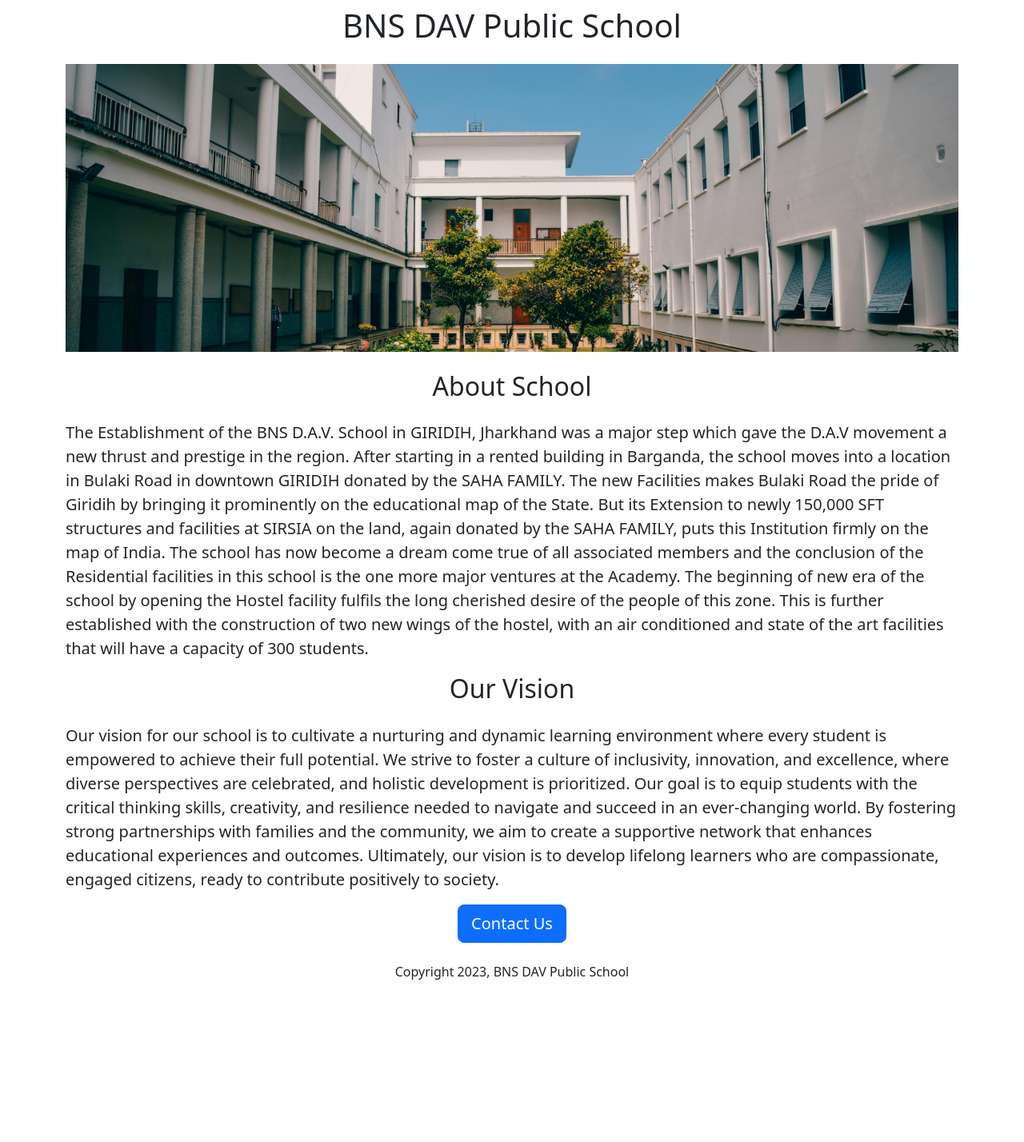
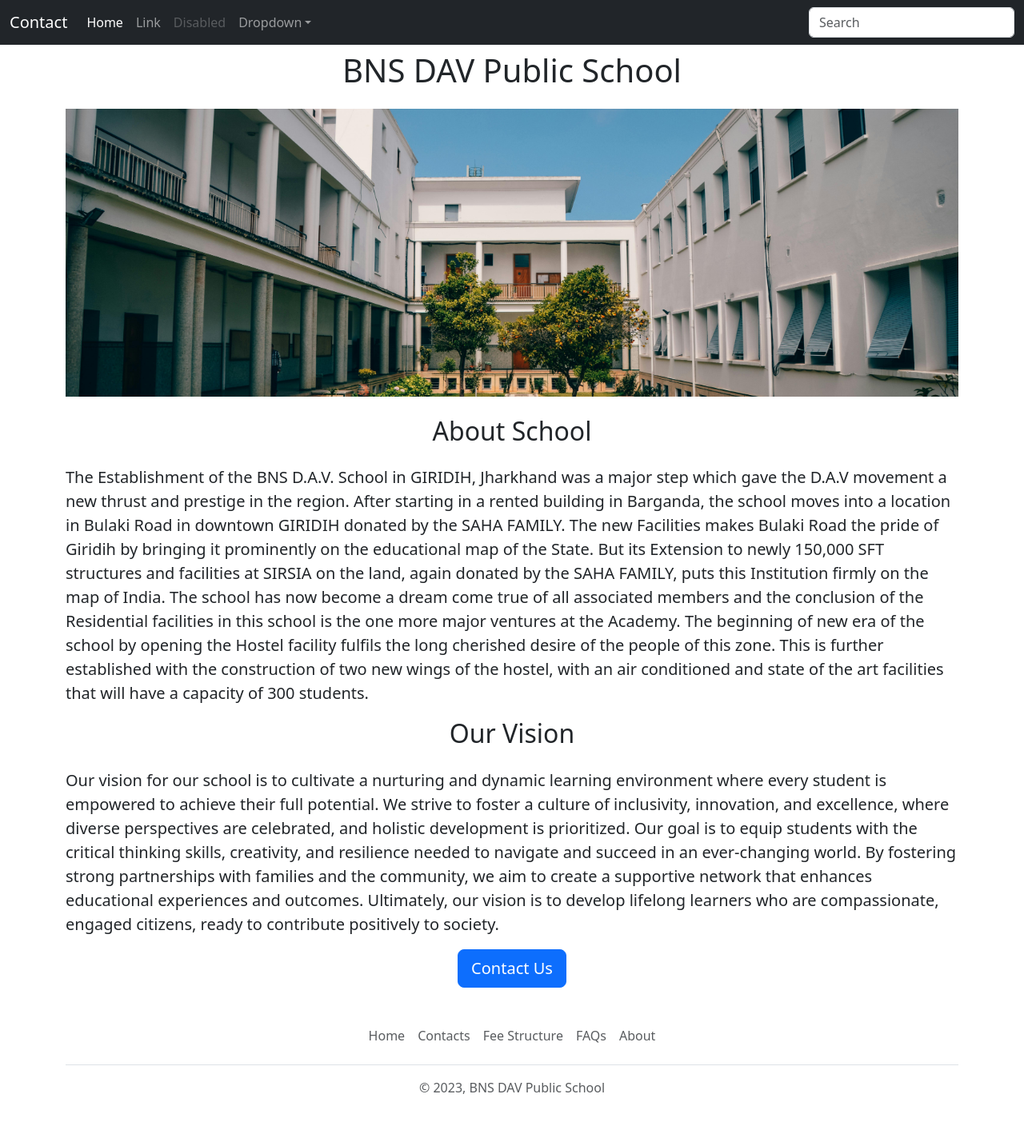
Before and after one commit to sudhir97gupta/school-website, a Flask app: page / in a window 1280 px wide. Shown: the whole page at 80% size. Before the commit the page ends 1225 px from the top, so only its background shows below. Run offline with Flask 3, Linux system fonts and the light colour scheme.

Commit message:
Add navbar and footer

```diff
--- /dev/null
+++ b/templates/footer.html
@@ -0,0 +1,12 @@
+<div class="container">
+  <footer class="py-3 my-4">
+    <ul class="nav justify-content-center border-bottom pb-3 mb-3">
+      <li class="nav-item"><a href="/" class="nav-link px-2 text-body-secondary">Home</a></li>
+      <li class="nav-item"><a href="contact" class="nav-link px-2 text-body-secondary">Contacts</a></li>
+      <li class="nav-item"><a href="Fee Structure" class="nav-link px-2 text-body-secondary">Fee Structure</a></li>
+      <li class="nav-item"><a href="#" class="nav-link px-2 text-body-secondary">FAQs</a></li>
+      <li class="nav-item"><a href="#" class="nav-link px-2 text-body-secondary">About</a></li>
+    </ul>
+    <p class="text-center text-body-secondary">&copy; 2023, BNS DAV Public School</p>
+  </footer>
+</div>
--- a/templates/home.html
+++ b/templates/home.html
@@ -10,7 +10,7 @@
 
   </head>
 <body>
-
+  {% include 'nav.html' %}
   <div class="container">
         <h1 class="text-center mt-2 mb-4"">BNS DAV Public School</h1>
         {% include 'banner.html' %}
@@ -23,11 +23,11 @@
       Our vision for our school is to cultivate a nurturing and dynamic learning environment where every student is empowered to achieve their full potential. We strive to foster a culture of inclusivity, innovation, and excellence, where diverse perspectives are celebrated, and holistic development is prioritized. Our goal is to equip students with the critical thinking skills, creativity, and resilience needed to navigate and succeed in an ever-changing world. By fostering strong partnerships with families and the community, we aim to create a supportive network that enhances educational experiences and outcomes. Ultimately, our vision is to develop lifelong learners who are compassionate, engaged citizens, ready to contribute positively to society.
     </p>
     <div style="text-align:center;">
-      <a href="contact" target="_blank">
+      <a href="contact" >
    <button class="btn btn-primary btn-lg">Contact Us</button>
       </a>
-      <p class="mt-4">Copyright 2023, BNS DAV Public School</p>
     </div>
     </div>
+  {% include 'footer.html' %}
 </body>
 </html>
--- /dev/null
+++ b/templates/nav.html
@@ -0,0 +1,33 @@
+<nav class="navbar navbar-expand-lg navbar-dark bg-dark" aria-label="Fifth navbar example">
+  <div class="container-fluid">
+    <a class="navbar-brand" href="contact">Contact </a>
+    <button class="navbar-toggler" type="button" data-bs-toggle="collapse" data-bs-target="#navbarsExample05" aria-controls="navbarsExample05" aria-expanded="false" aria-label="Toggle navigation">
+      <span class="navbar-toggler-icon"></span>
+    </button>
+
+    <div class="collapse navbar-collapse" id="navbarsExample05">
+      <ul class="navbar-nav me-auto mb-2 mb-lg-0">
+        <li class="nav-item">
+          <a class="nav-link active" aria-current="page" href="/">Home</a>
+        </li>
+        <li class="nav-item">
+          <a class="nav-link" href="#">Link</a>
+        </li>
+        <li class="nav-item">
+          <a class="nav-link disabled" aria-disabled="true">Disabled</a>
+        </li>
+        <li class="nav-item dropdown">
+          <a class="nav-link dropdown-toggle" href="#" data-bs-toggle="dropdown" aria-expanded="false">Dropdown</a>
+          <ul class="dropdown-menu">
+            <li><a class="dropdown-item" href="#">Action</a></li>
+            <li><a class="dropdown-item" href="#">Another action</a></li>
+            <li><a class="dropdown-item" href="#">Something else here</a></li>
+          </ul>
+        </li>
+      </ul>
+      <form role="search">
+        <input class="form-control" type="search" placeholder="Search" aria-label="Search">
+      </form>
+    </div>
+  </div>
+</nav>
```
Also changed, not shown: templates/contact.html (+11 -5 lines).
